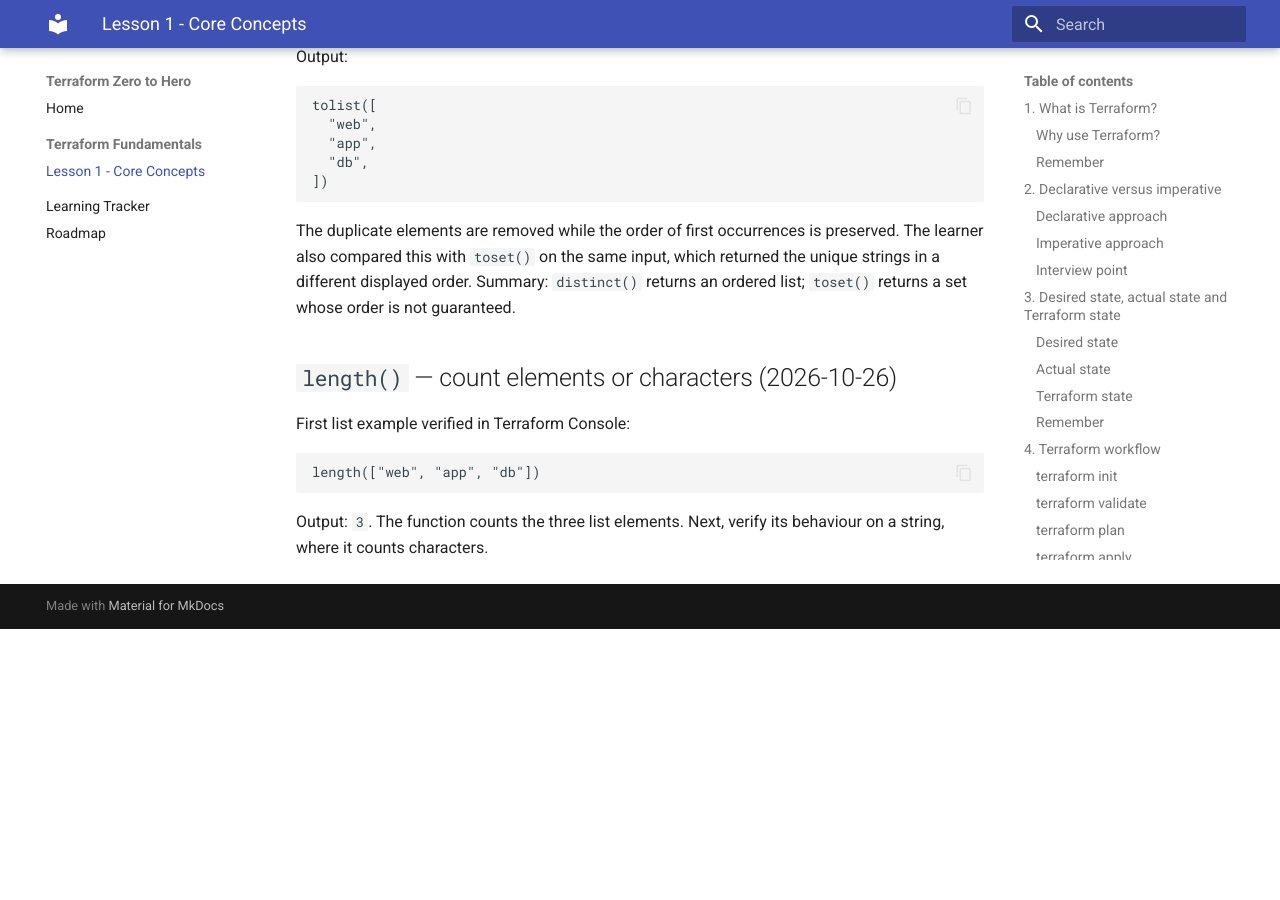
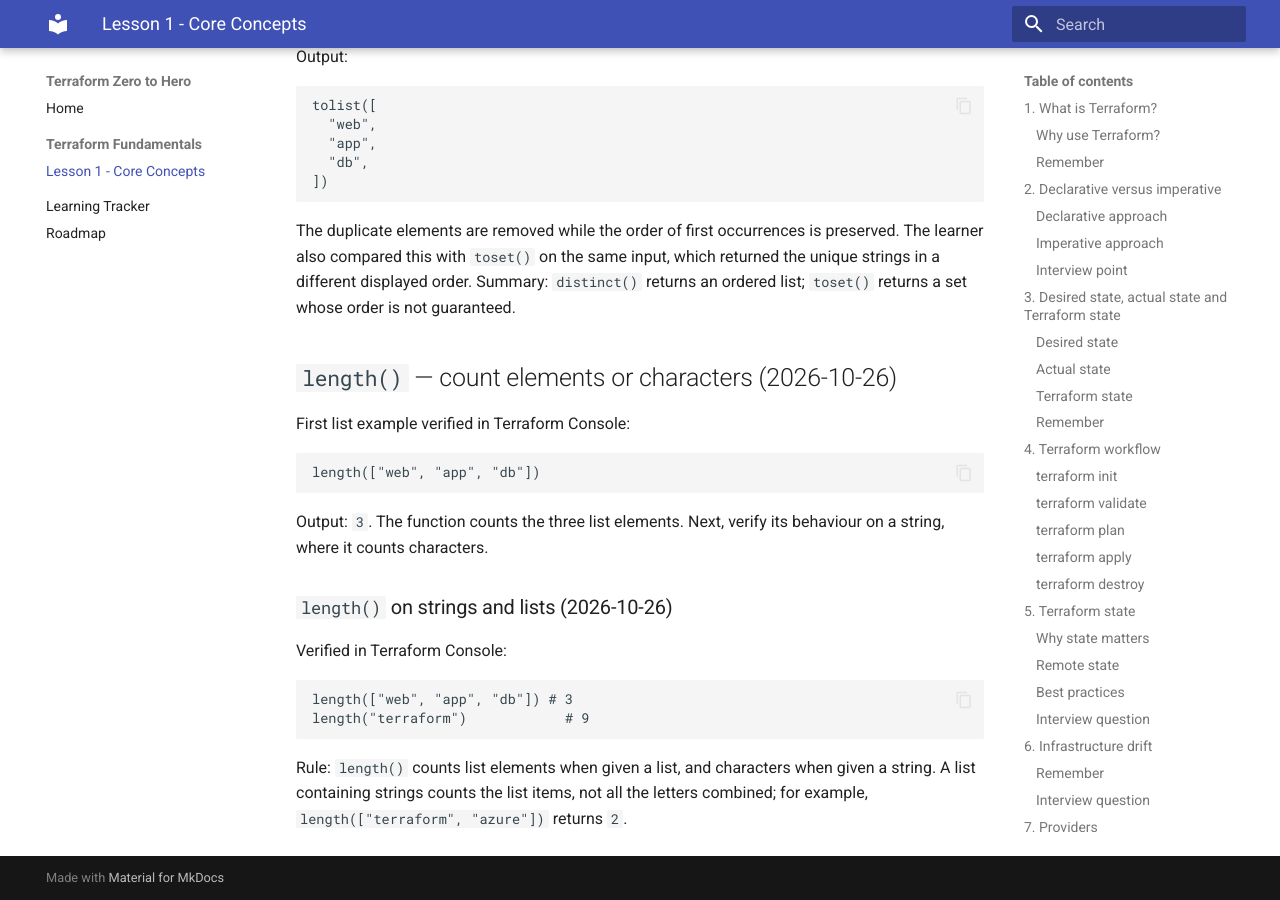
Before and after one commit to pshewale-dev/terraform-azure-lab, an MkDocs documentation site: the page built from docs/lesson-01-fundamentals.md, in a window 1280 px wide and 900 px high, scrolled down 21155 px. Built offline with MkDocs 1.6.1 and Material for MkDocs 9.7.7, drawn with Linux system fonts in a browser that asks for light colours; before the commit the page ends 21784 px from its top, so only the background shows below that.

Commit message:
docs: record length string and list distinction

````diff
--- a/docs/lesson-01-fundamentals.md
+++ b/docs/lesson-01-fundamentals.md
@@ -895,3 +895,14 @@ length(["web", "app", "db"])
 ```
 
 Output: `3`. The function counts the three list elements. Next, verify its behaviour on a string, where it counts characters.
+
+
+### `length()` on strings and lists (2026-10-26)
+Verified in Terraform Console:
+
+```hcl
+length(["web", "app", "db"]) # 3
+length("terraform")            # 9
+```
+
+Rule: `length()` counts list elements when given a list, and characters when given a string. A list containing strings counts the list items, not all the letters combined; for example, `length(["terraform", "azure"])` returns `2`.
````
